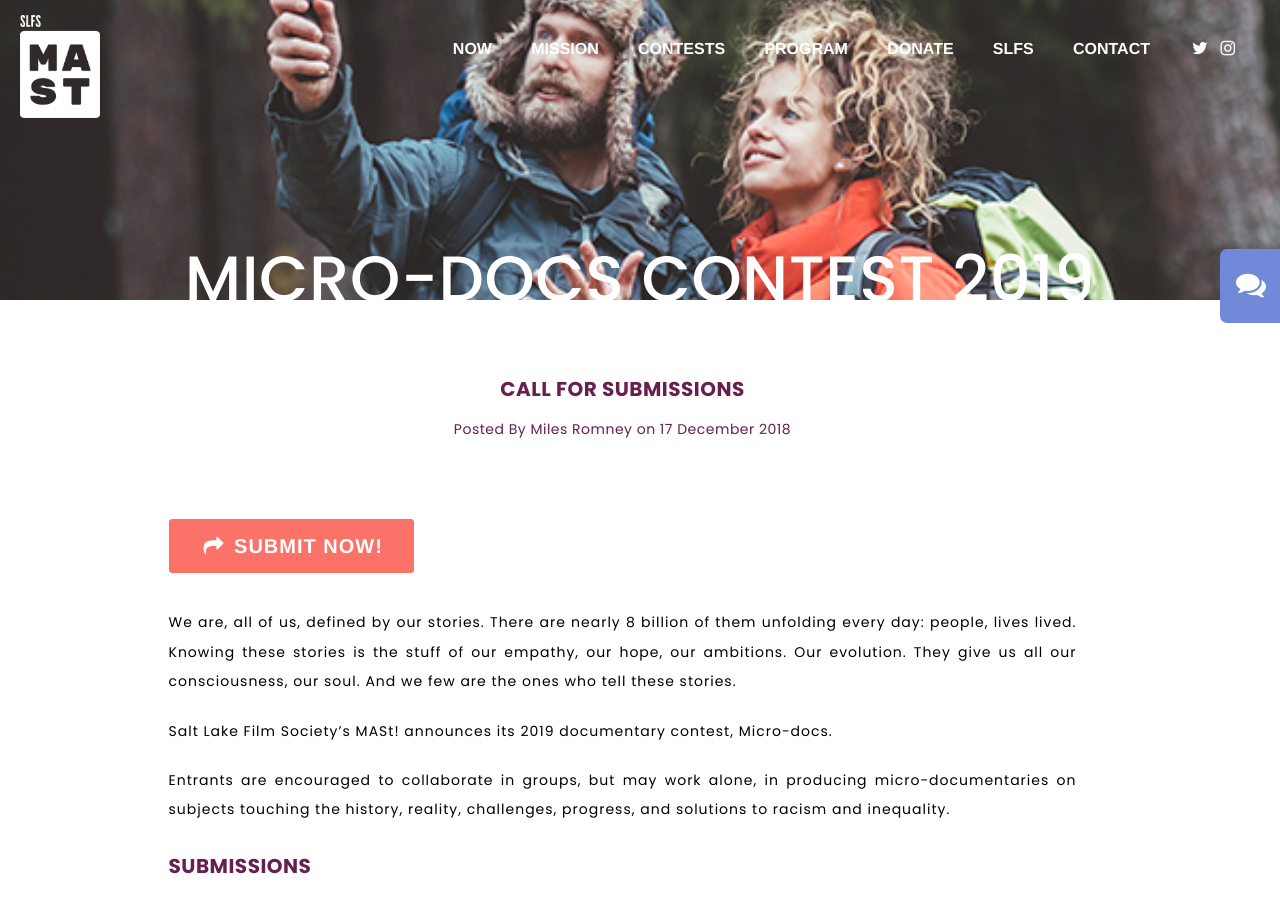
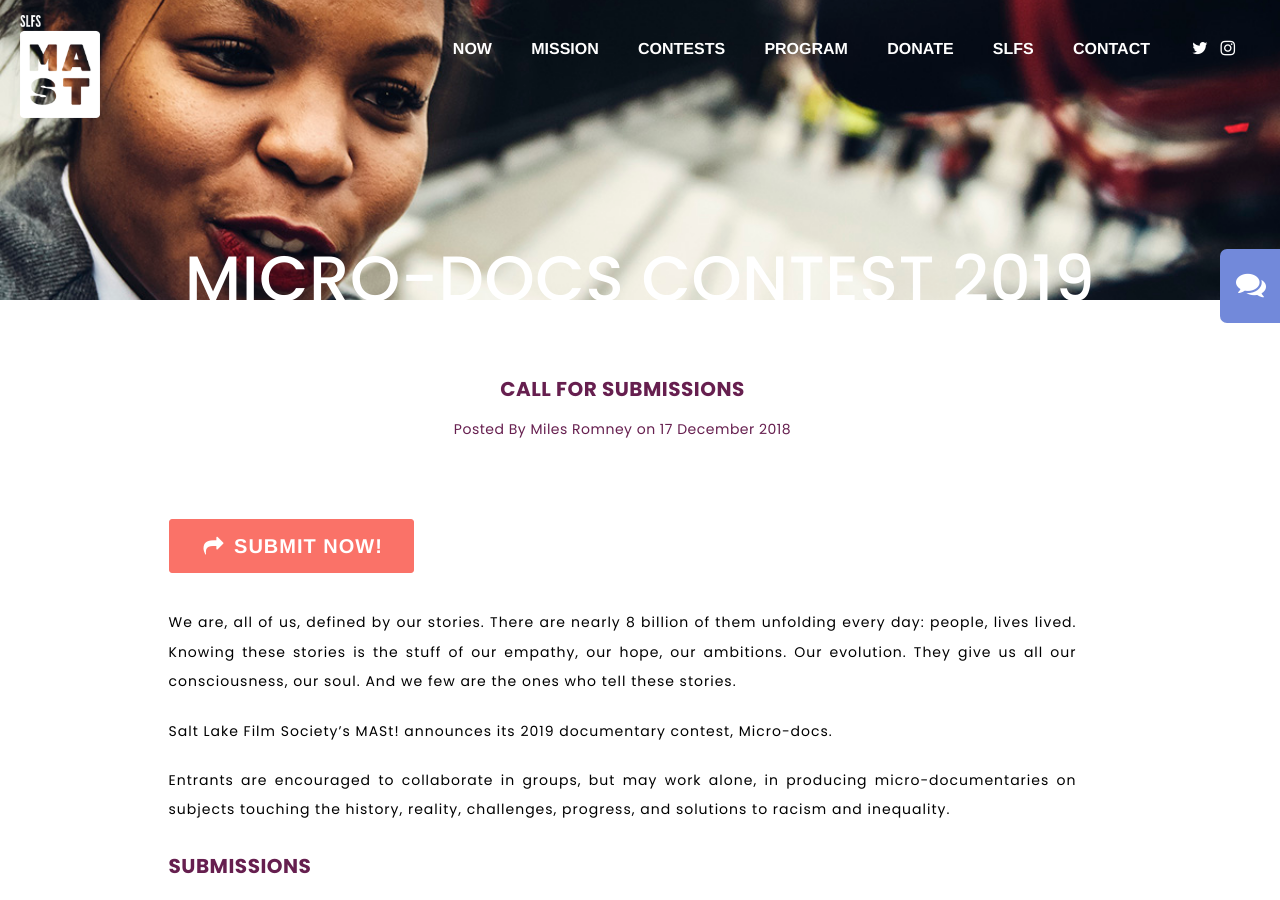
Before and after one commit to MilesRomney/MastMedia, a Jekyll site: the page built from _posts/2018-12-17-micro-docs-contest-2019.md, in a window 1280 px wide and 900 px high. Built offline with Jekyll 4.4.1, drawn with Linux system fonts in a browser that asks for light colours; some web fonts are replaced; grey boxes are pictures that could not be loaded.

Commit message:
Updated the Micro-docs image to, you know, be in keeping with the spirit of the contest!

```diff
--- a/_posts/2018-12-17-micro-docs-contest-2019.md
+++ b/_posts/2018-12-17-micro-docs-contest-2019.md
@@ -7,7 +7,7 @@
 author: "Miles Romney"
 color_scheme: "snow"
 preview_image: "/assets/img/posts/micro-docs.jpg"
-banner_image: "/assets/img/posts/micro-docs.jpg"
+banner_image: "/assets/img/posts/micro-docs-banner.jpg"
 cognito_form: 2
 ---
 
```
Also changed, not shown: assets/img/posts/micro-docs-banner.jpg (added), assets/img/posts/micro-docs.jpg.
